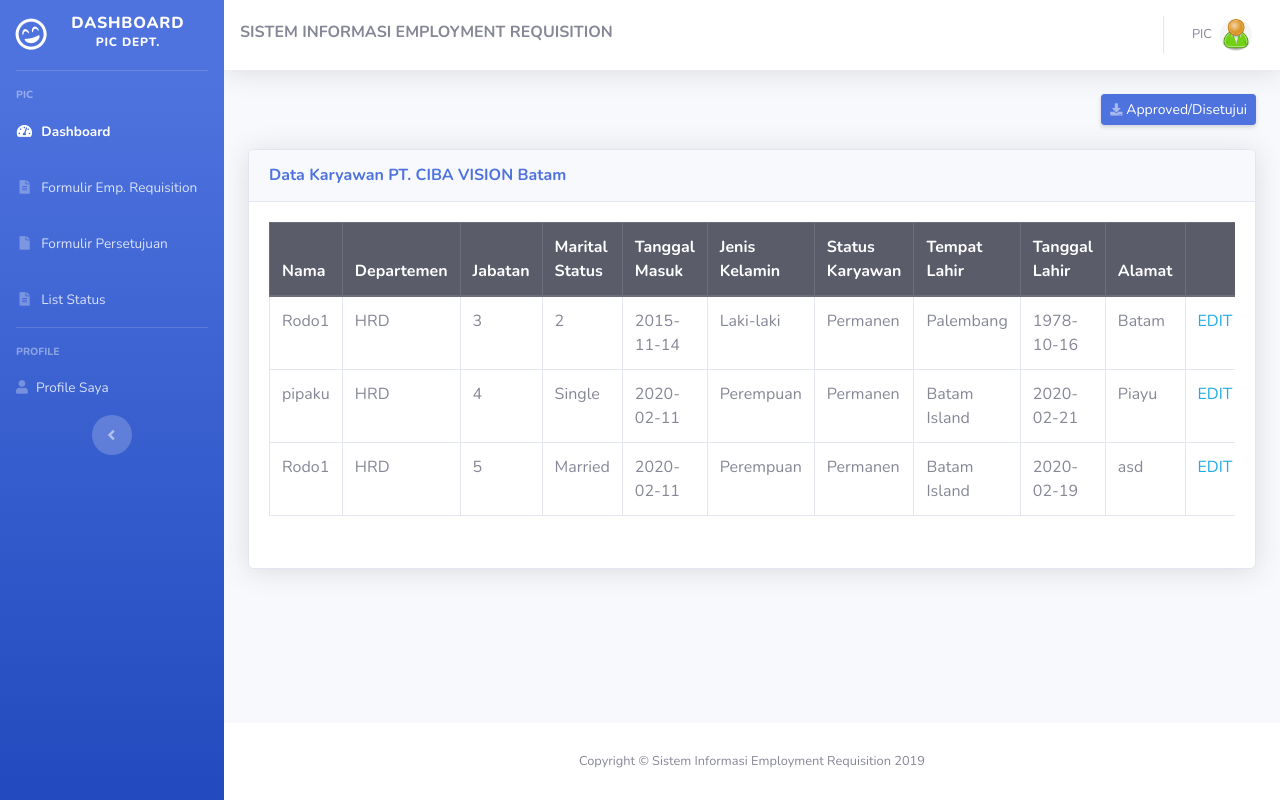
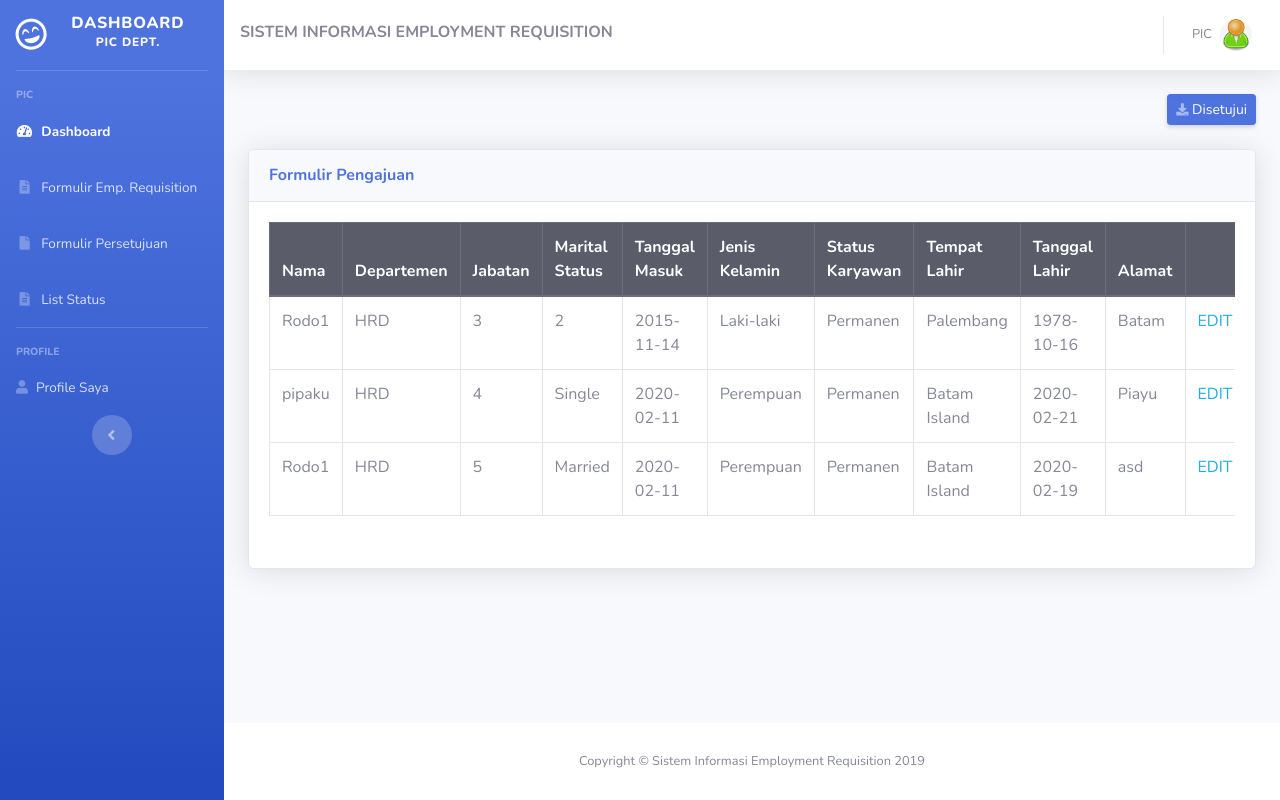
Before and after one commit to alan96320/Employment-Requisition, a PHP site: page /pic/formER.php in a window 1280 px wide. Run offline with PHP 8.4, Linux system fonts and the light colour scheme; the visitor is signed in with stand-in values (Sample User, id 1); data comes from the database, SQL or seed files in the repository.

Commit message:
updated
halaman PIC

update laporan

```diff
--- a/pic/formER.php
+++ b/pic/formER.php
@@ -26,7 +26,7 @@ $rows = $stm->fetchAll(PDO::FETCH_ASSOC);
   <meta name="description" content="">
   <meta name="author" content="">
 
-  <title>SIER : Data Karyawan </title>
+  <title>SIER : Form Employment Requisition </title>
   <!-- Favicon-->
   <link rel="icon" href="../img/alcr.jpg" type="image/x-icon">
 
@@ -62,13 +62,13 @@ $rows = $stm->fetchAll(PDO::FETCH_ASSOC);
           <!-- Page Heading -->
           <div class="d-sm-flex align-items-center justify-content-between mb-4">
             <h1 class="h3 mb-0 text-gray-800"></h1>
-            <a href="#" class="d-none d-sm-inline-block btn btn-sm btn-primary shadow-sm"><i class="fas fa-download fa-sm text-white-50"></i> Approved/Disetujui</a>
+            <a href="#" class="d-none d-sm-inline-block btn btn-sm btn-primary shadow-sm"><i class="fas fa-download fa-sm text-white-50"></i> Disetujui</a>
           </div>
 
           <!-- Data Tables  -->
           <div class="card shadow mb-4">
             <div class="card-header py-3">
-              <h6 class="m-0 font-weight-bold text-primary">Data Karyawan PT. CIBA VISION Batam</h6>
+              <h6 class="m-0 font-weight-bold text-primary">Formulir Pengajuan</h6>
             </div>
             <div class="card-body">
               <div class=" table table-hover table-responsive">
@@ -164,7 +164,7 @@ $rows = $stm->fetchAll(PDO::FETCH_ASSOC);
     <div class="modal-dialog" role="document">
       <div class="modal-content">
         <div class="modal-header">
-          <h5 class="modal-title" id="exampleModalLabel">Ready to Log Out?</h5>
+          <h5 class="modal-title" id="exampleModalLabel">PIC ready to Log Out?</h5>
           <button class="close" type="button" data-dismiss="modal" aria-label="Close">
             <span aria-hidden="true">×</span>
           </button>
```
Also changed, not shown: pic/index.php (+6 -3 lines), 2 other files.
